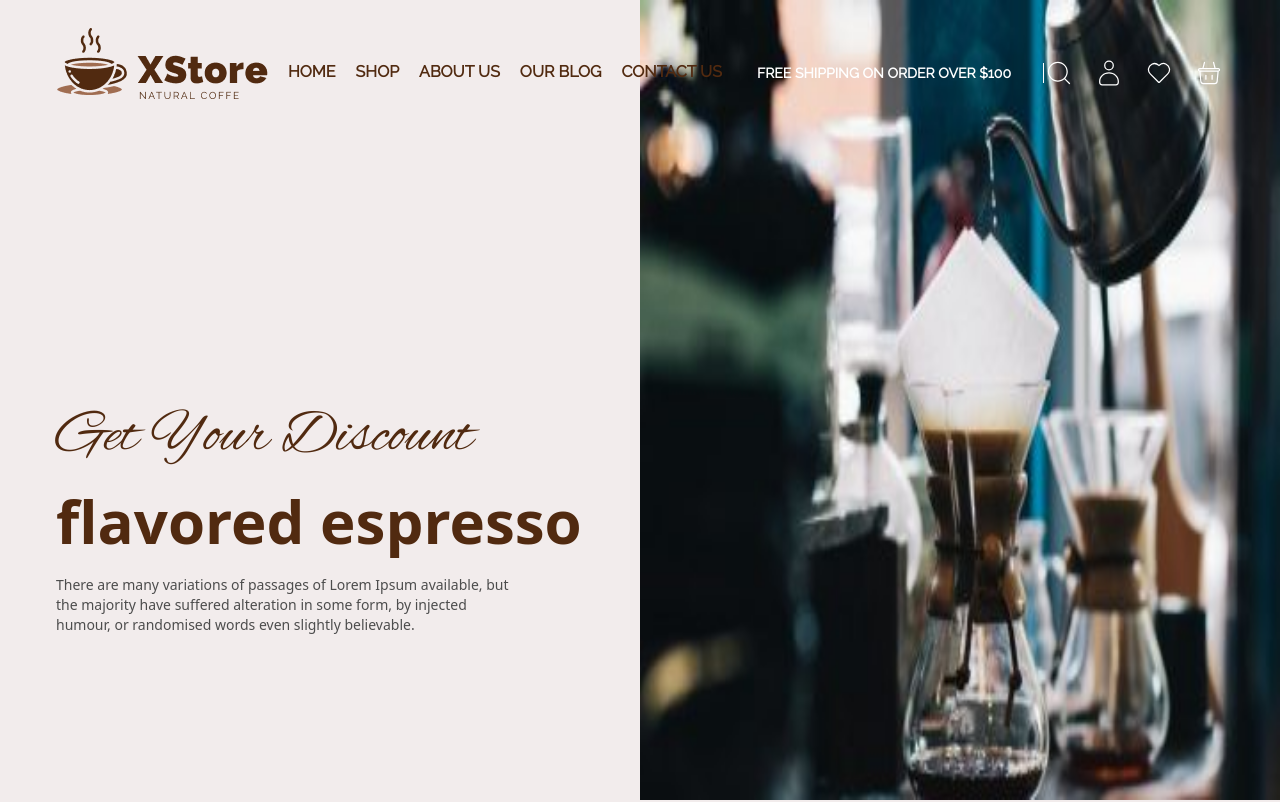
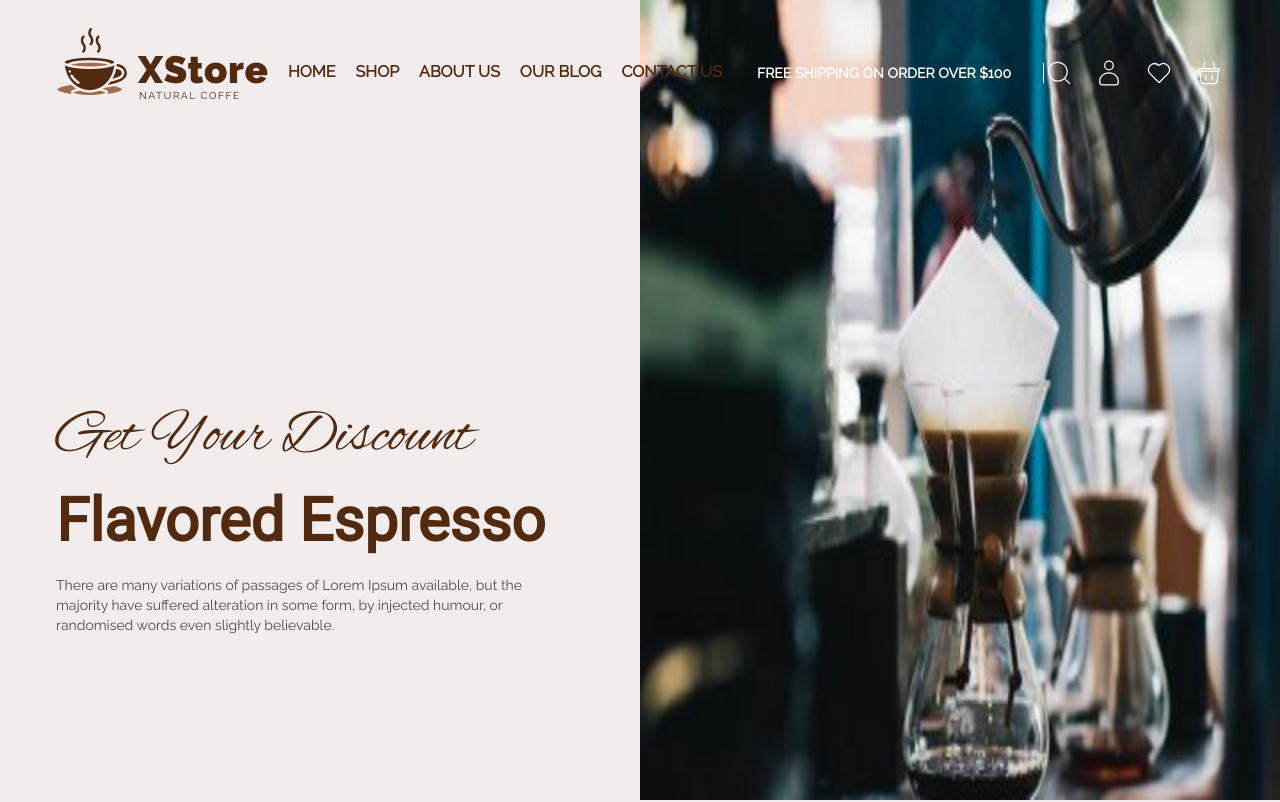
Before and after one commit to dosepehr/Natural-coffee, a React (Vite) app: page / in a window 1280 px wide. Shown: the top 802 px of the page. Built offline with nearby package versions, Linux system fonts and the light colour scheme.

Commit message:
edit hero section styles

```diff
--- a/src/Components/common/Hero.tsx
+++ b/src/Components/common/Hero.tsx
@@ -8,11 +8,11 @@ const Hero = () => {
           alt=""
         />
         <div className="flex flex-col space-y-6">
-          <p className="text-6xl text-mainBrown font-alex">Get Your Discount</p>
-          <p className="text-6xl font-black text-mainBrown">
-            flavored espresso
+          <p className="font-alex text-6xl text-mainBrown">Get Your Discount</p>
+          <p className="font-roboto text-6xl font-black text-mainBrown">
+            Flavored Espresso
           </p>
-          <p className="text-mainGray max-w-[40%] text-sm ">
+          <p className="max-w-[40%] text-sm text-mainGray ">
             There are many variations of passages of Lorem Ipsum available, but
             the majority have suffered alteration in some form, by injected
             humour, or randomised words even slightly believable.
--- a/src/index.css
+++ b/src/index.css
@@ -13,10 +13,25 @@
 }
 
 @font-face {
-    font-family: 'Raleway';
+    font-family: 'raleway';
     src: url('/fonts/raleway/Raleway-Regular.woff2') format('woff2'),
         url('/fonts/raleway/Raleway-Regular.woff') format('woff');
     font-weight: normal;
     font-style: normal;
     font-display: swap;
 }
+
+@font-face {
+    font-family: 'roboto';
+    src: url('/fonts/roboto/Roboto-Regular.woff2') format('woff2'),
+        url('/fonts/roboto/Roboto-Regular.woff') format('woff');
+    font-weight: normal;
+    font-style: normal;
+    font-display: swap;
+}
+
+/* general */
+
+* {
+    font-family: 'raleway', sans-serif;
+}
--- a/tailwind.config.js
+++ b/tailwind.config.js
@@ -12,6 +12,7 @@ export default {
       fontFamily: {
         raleway: "raleway",
         alex: "alex",
+        roboto: "roboto",
       },
     },
   },
```
Also changed, not shown: public/fonts/roboto/Roboto-Regular.woff (added), public/fonts/roboto/Roboto-Regular.woff2 (added).
